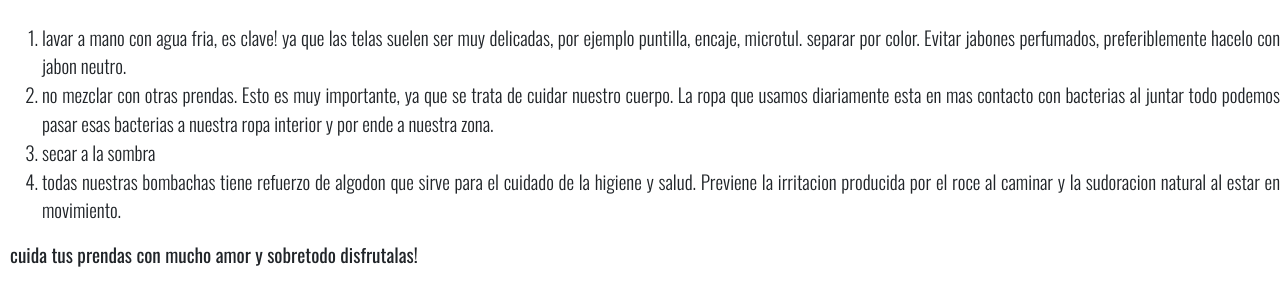
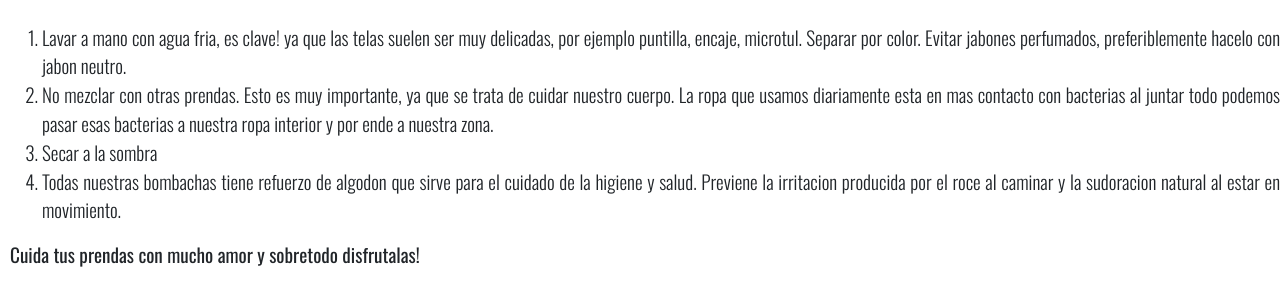
Before and after one commit to julinorieg/rebelion, a website: page pages/cuidados.html in a window 1280 px wide. Shown: the part 569-852 px from the top of the page. Drawn offline with nearby package versions, Linux system fonts and the light colour scheme.

Commit message:
mejoramos lista

```diff
--- a/pages/cuidados.html
+++ b/pages/cuidados.html
@@ -65,26 +65,26 @@
             </h1>
             <ol class="list">
                 <li class="listItem">
-                    lavar a mano con agua fria, es clave! ya que las telas suelen ser muy delicadas, por ejemplo
+                    Lavar a mano con agua fria, es clave! ya que las telas suelen ser muy delicadas, por ejemplo
                     puntilla, encaje, microtul.
-                    separar por color. Evitar jabones perfumados, preferiblemente hacelo con jabon neutro.
+                    Separar por color. Evitar jabones perfumados, preferiblemente hacelo con jabon neutro.
 
                 </li>
-                <li class="listItem"> no mezclar con otras prendas. Esto es muy importante, ya que se trata de cuidar
+                <li class="listItem"> No mezclar con otras prendas. Esto es muy importante, ya que se trata de cuidar
                     nuestro cuerpo. La ropa que usamos diariamente esta en mas contacto con bacterias al juntar todo
                     podemos pasar esas bacterias a nuestra ropa interior y por ende a nuestra zona.
 
                 </li>
                 <li class="listItem">
-                    secar a la sombra
+                    Secar a la sombra
                 </li>
                 <li class="listItem">
-                    todas nuestras bombachas tiene refuerzo de algodon que sirve para el cuidado de la higiene y salud.
+                    Todas nuestras bombachas tiene refuerzo de algodon que sirve para el cuidado de la higiene y salud.
                     Previene la irritacion producida por el roce al caminar y la sudoracion natural al estar en
                     movimiento.
                 </li>
             </ol>
-            <p>cuida tus prendas con mucho amor y sobretodo disfrutalas!</p>
+            <p class="msjCuidados">Cuida tus prendas con mucho amor y sobretodo disfrutalas!</p>
         </section>
 
 
```
